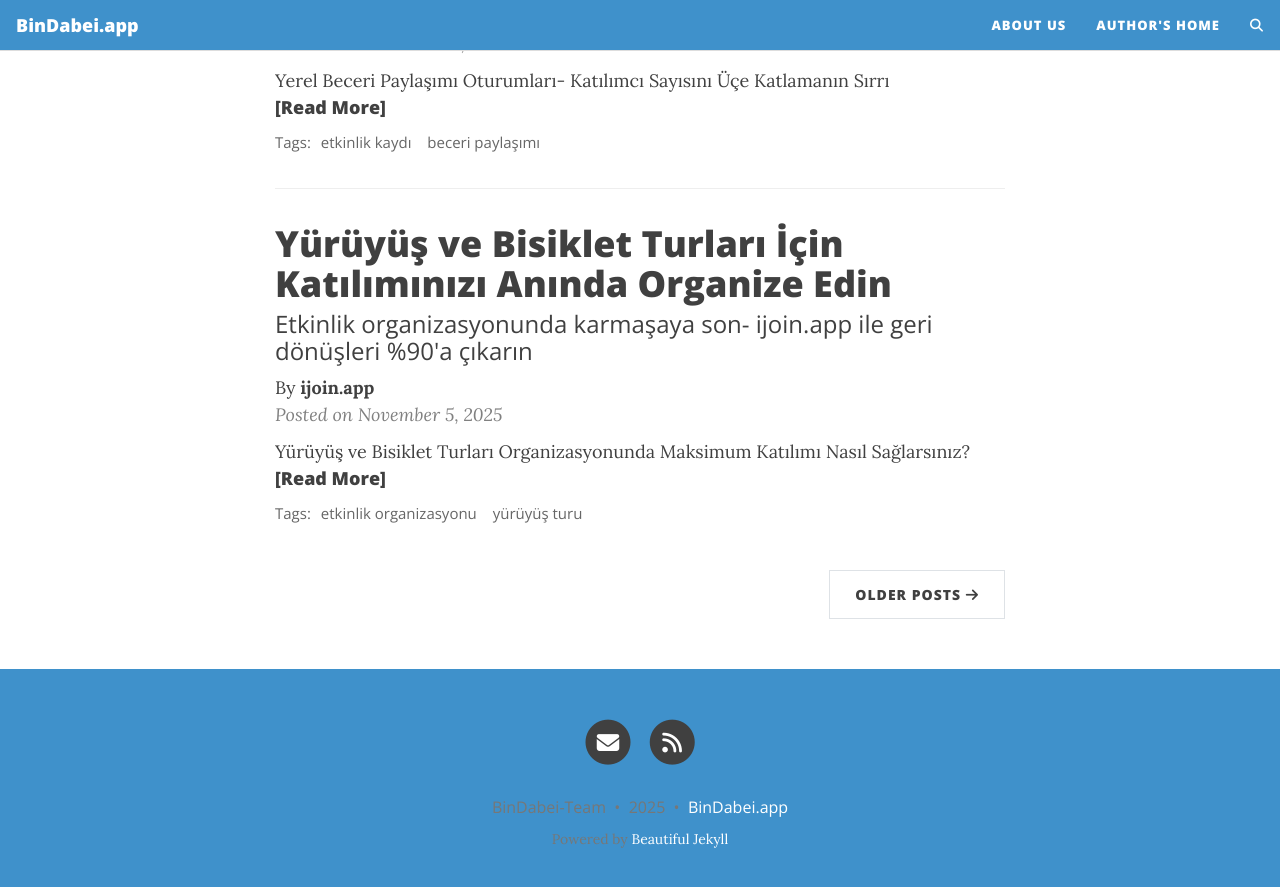
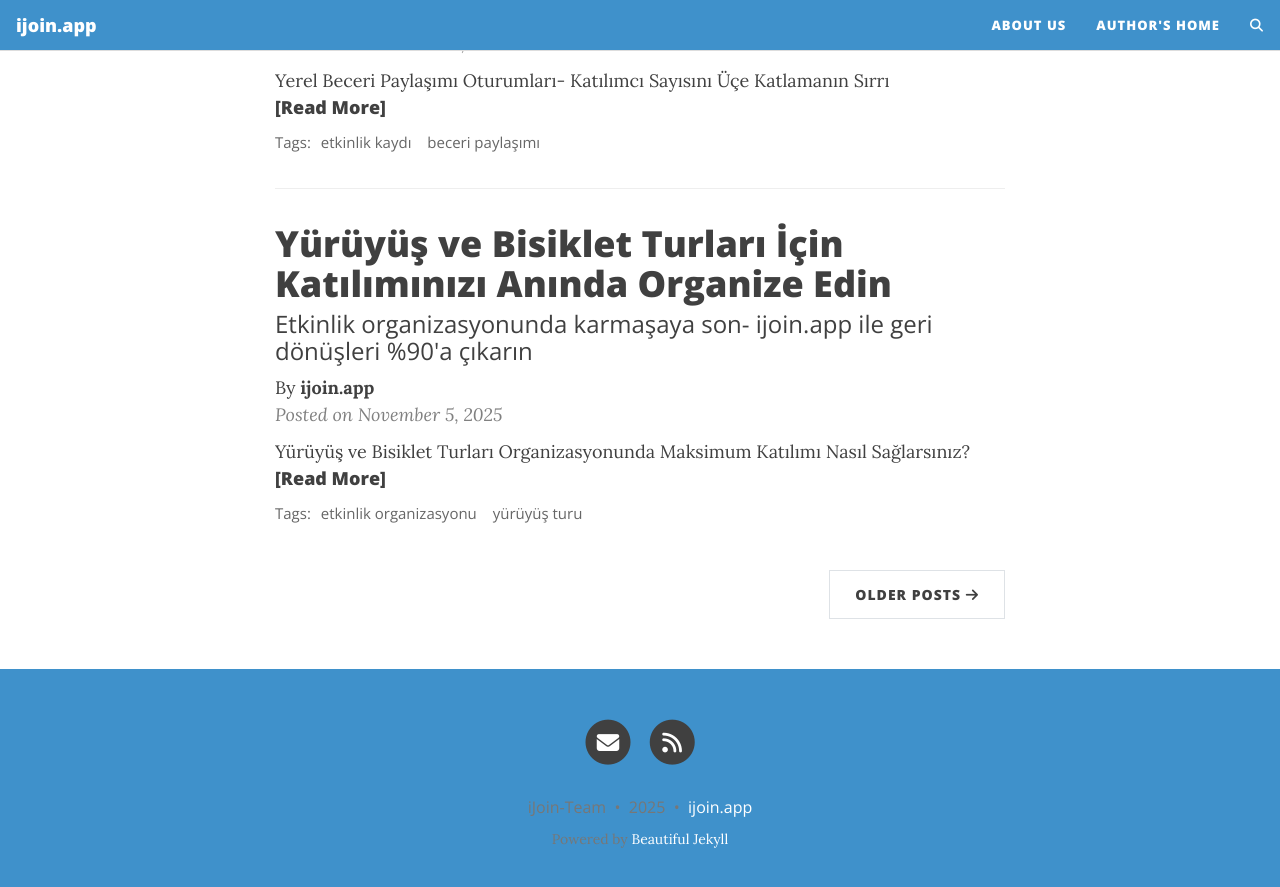
Before and after one commit to Gitanito/tr.ijoin.app, a Jekyll site: the page built from index.html, in a window 1280 px wide and 900 px high, scrolled down 1547 px. Shown: the top 887 px of the window. Built offline with Jekyll 4.4.1, drawn with Linux system fonts in a browser that asks for light colours; the list of posts is cut into pages by our own code; comment, search, counter and statistics services are not loaded.

Commit message:
Automated commit: 86a6dfa2

```diff
--- a/_config.yml
+++ b/_config.yml
@@ -10,10 +10,10 @@
 ############################
 
 # Name of website
-title: BinDabei.app
+title: ijoin.app
 
 # Your name to show in the footer
-author: BinDabei-Team
+author: iJoin-Team
 
 youtubeurl: https://www.youtube.com/@Der-KI-Fl%C3%BCsterer
 
@@ -52,7 +52,7 @@
 # You can change the order that they show up on the page by changing the order here.
 # Uncomment the links you want to show and add your information to each one.
 social-network-links:
-  email: "office@bindabei.app"
+  email: "office@ijoin.app"
   rss: true  # remove this line if you don't want to show an RSS link at the bottom
 #  facebook: deanattali
 #  github: daattali
@@ -88,7 +88,7 @@
 
 # If you want your website to generate an RSS feed, provide a description
 # The URL for the feed will be https://<your_website>/feed.xml
-rss-description: BinDabei.app - Verabredungen Super-Simple!
+rss-description: ijoin.app - Randevular Süper Basit!
 
 ###########################
 # --- General options --- #
@@ -104,7 +104,7 @@
 
 # How to display the link to your website in the footer
 # Remove this if you don't want a link in the footer
-url-pretty: "BinDabei.app"
+url-pretty: "ijoin.app"
 
 # Add the website title to the title of every page
 title-on-all-pages: true
@@ -304,3 +304,7 @@
 
 # Beautiful Jekyll / Dean Attali
 # 2fc73a3a967e97599c9763d05e564189
+
+
+language: tr
+rss_description: ijoin.app - Randevular Süper Basit!
--- a/_includes/footer-scripts.html
+++ b/_includes/footer-scripts.html
@@ -36,3 +36,4 @@
     <script src="{{ js | relative_url }}"></script>
   {% endfor %}
 {% endif %}
+<script defer src="https://cloud.umami.is/script.js" data-website-id="4d3f573f-5598-43dd-b737-56d09fb03875"></script>
```
